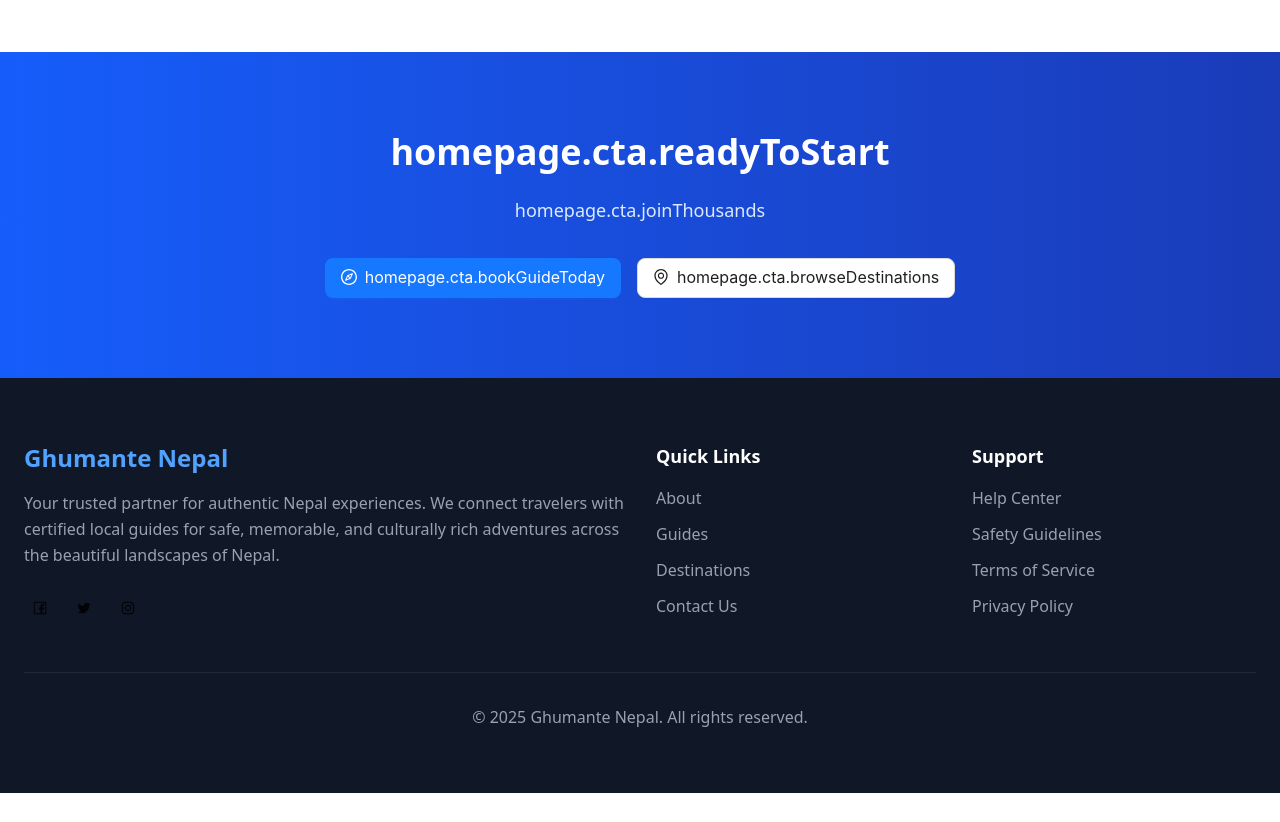
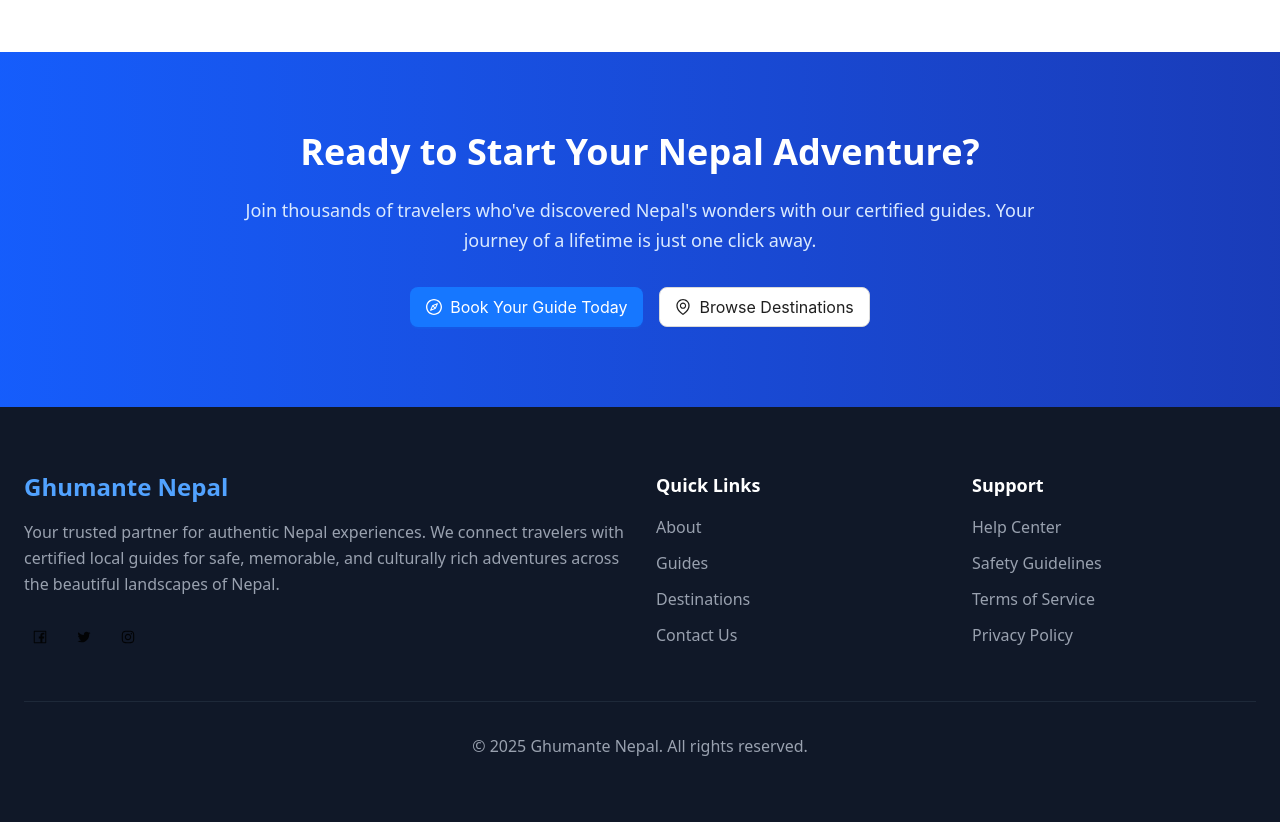
Before and after one commit to RmNj17/my-app, a React (Vite) app in the folder frontend/: page / in a window 1280 px wide. Shown: the part 3080-3902 px from the top of the page. Before the commit the page ends 3873 px from the top, so only its background shows below. Built offline with nearby package versions, Linux system fonts and the light colour scheme.

Commit message:
feat: enhance multilingual support with default translations for user dashboard and homepage

```diff
--- a/frontend/src/pages/home/Homepage.tsx
+++ b/frontend/src/pages/home/Homepage.tsx
@@ -54,13 +54,19 @@ const HomePage: React.FC = () => {
           {isAuthenticated ? (
             <>
               <h2 className="text-3xl md:text-4xl font-bold text-white mb-6">
-                {t("pages.dashboard.welcomeBack")}, {user?.name?.split(" ")[0]}!
-                👋
+                {t("pages.dashboard.welcomeBack", "Welcome back")},{" "}
+                {user?.name?.split(" ")[0]}! 👋
               </h2>
               <p className="text-lg text-blue-100 mb-8 leading-relaxed">
                 {user?.role === "guide"
-                  ? t("pages.dashboard.checkDashboard")
-                  : t("pages.dashboard.continueAdventure")}
+                  ? t(
+                      "pages.dashboard.checkDashboard",
+                      "Check your dashboard for new booking requests and manage your tours."
+                    )
+                  : t(
+                      "pages.dashboard.continueAdventure",
+                      "Continue your Nepal adventure by booking amazing experiences with our certified guides."
+                    )}
               </p>
               <div className="flex flex-col sm:flex-row gap-4 justify-center">
                 <Button
@@ -71,8 +77,8 @@ const HomePage: React.FC = () => {
                   icon={<UserOutlined />}
                 >
                   {user?.role === "guide"
-                    ? t("pages.dashboard.viewDashboard")
-                    : t("pages.dashboard.myBookings")}
+                    ? t("pages.dashboard.viewDashboard", "View My Dashboard")
+                    : t("pages.dashboard.myBookings", "My Bookings")}
                 </Button>
                 <Button
                   size="large"
@@ -84,17 +90,23 @@ const HomePage: React.FC = () => {
                 >
                   {user?.role === "guide"
                     ? t("pages.dashboard.exploreDest", "Explore Destinations")
-                    : t("pages.dashboard.findNewGuides")}
+                    : t("pages.dashboard.findNewGuides", "Find New Guides")}
                 </Button>
               </div>
             </>
           ) : (
             <>
               <h2 className="text-3xl md:text-4xl font-bold text-white mb-6">
-                {t("homepage.cta.readyToStart")}
+                {t(
+                  "homepage.cta.readyToStart",
+                  "Ready to Start Your Nepal Adventure?"
+                )}
               </h2>
               <p className="text-lg text-blue-100 mb-8 leading-relaxed">
-                {t("homepage.cta.joinThousands")}
+                {t(
+                  "homepage.cta.joinThousands",
+                  "Join thousands of travelers who've discovered Nepal's wonders with our certified guides. Your journey of a lifetime is just one click away."
+                )}
               </p>
               <div className="flex flex-col sm:flex-row gap-4 justify-center">
                 <Button
@@ -104,7 +116,7 @@ const HomePage: React.FC = () => {
                   onClick={() => navigate("/guides")}
                   icon={<CompassOutlined />}
                 >
-                  {t("homepage.cta.bookGuideToday")}
+                  {t("homepage.cta.bookGuideToday", "Book Your Guide Today")}
                 </Button>
                 <Button
                   size="large"
@@ -112,7 +124,7 @@ const HomePage: React.FC = () => {
                   icon={<EnvironmentOutlined />}
                   onClick={() => scrollToSection("destinations")}
                 >
-                  {t("homepage.cta.browseDestinations")}
+                  {t("homepage.cta.browseDestinations", "Browse Destinations")}
                 </Button>
               </div>
             </>
--- a/frontend/vite.config.ts
+++ b/frontend/vite.config.ts
@@ -5,4 +5,14 @@ import tailwindcss from "@tailwindcss/vite";
 // https://vite.dev/config/
 export default defineConfig({
   plugins: [react(), tailwindcss()],
+
+  // Add specific handling for JSON imports
+  build: {
+    commonjsOptions: {
+      transformMixedEsModules: true,
+    },
+  },
+
+  // Ensure JSON files are properly processed
+  assetsInclude: ["**/*.json"],
 });
```
